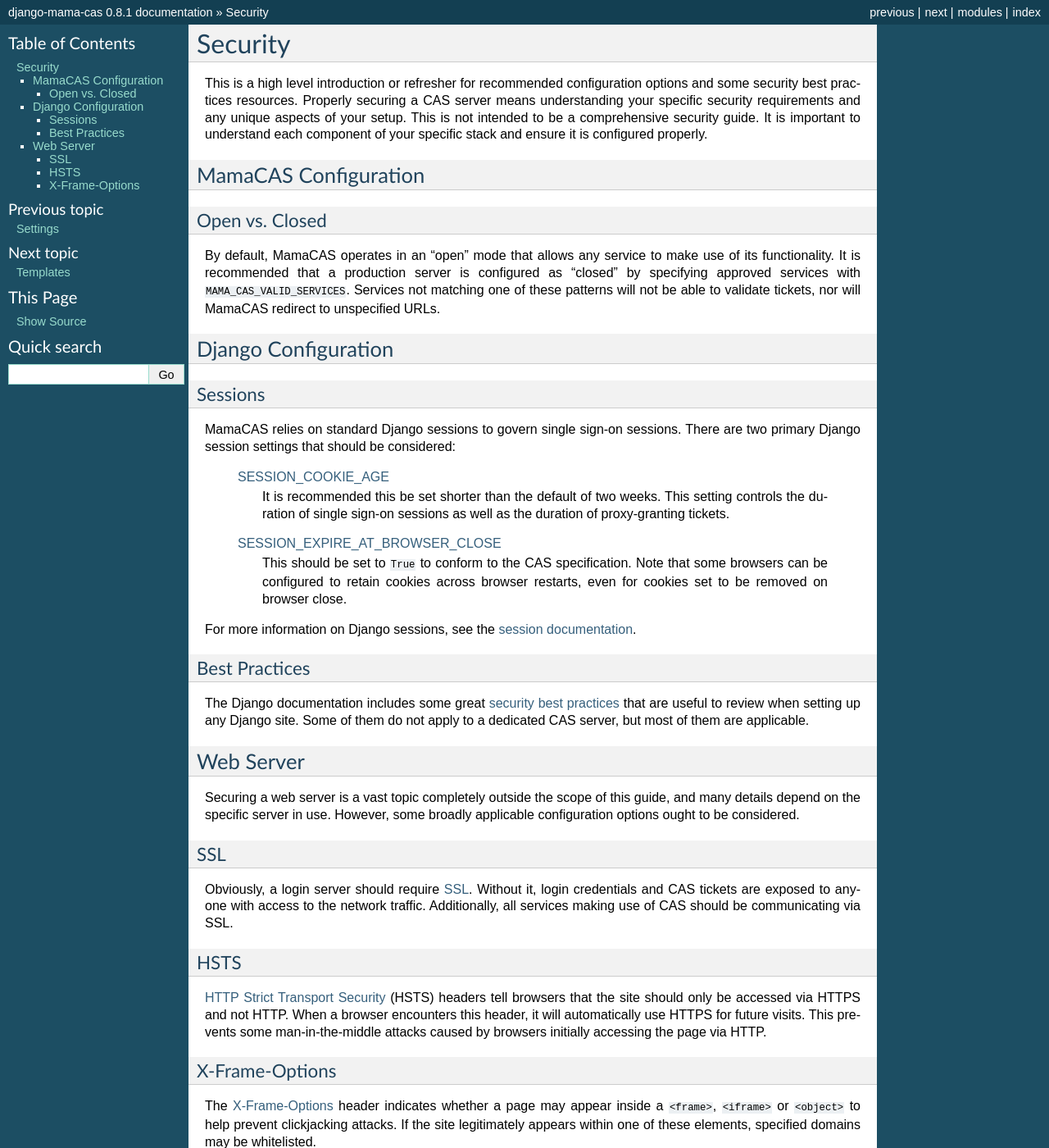
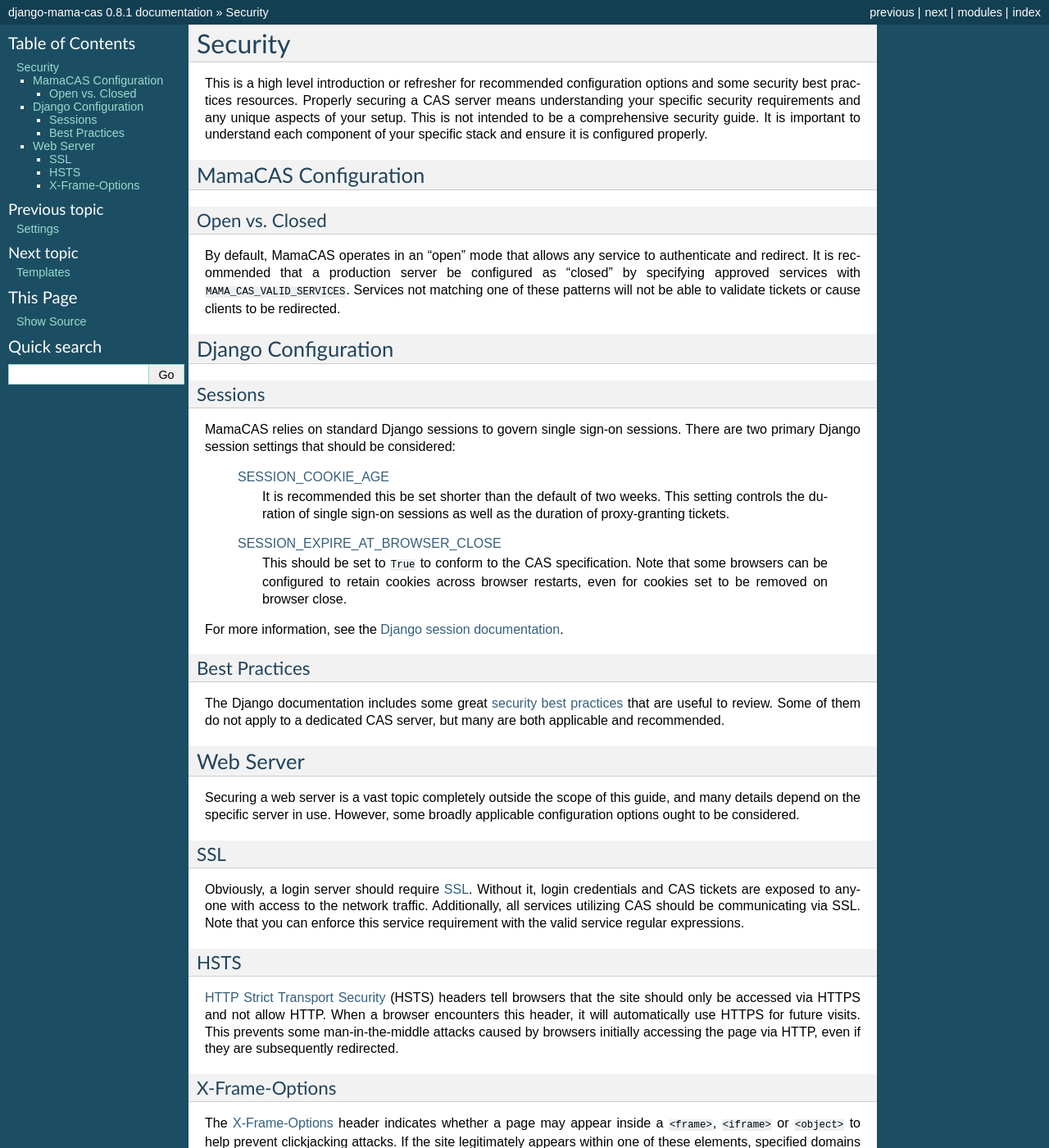
Before and after one commit to jbittel/django-mama-cas, a Sphinx documentation site: the page built from docs/security.rst, in a window 1280 px wide and 1400 px high. Shown: the whole window at 82% size. Built offline with Sphinx 7.4.7, drawn with Linux system fonts in a browser that asks for light colours.

Commit message:
Improve security documentation

```diff
--- a/docs/security.rst
+++ b/docs/security.rst
@@ -17,11 +17,10 @@
 ~~~~~~~~~~~~~~~
 
 By default, MamaCAS operates in an "open" mode that allows any service to
-make use of its functionality. It is recommended that a production server
-is configured as "closed" by specifying approved services with
+authenticate and redirect. It is recommended that a production server be
+configured as "closed" by specifying approved services with
 ``MAMA_CAS_VALID_SERVICES``. Services not matching one of these patterns
-will not be able to validate tickets, nor will MamaCAS redirect to
-unspecified URLs.
+will not be able to validate tickets or cause clients to be redirected.
 
 Django Configuration
 --------------------
@@ -42,14 +41,14 @@
       Note that some browsers can be configured to retain cookies across
       browser restarts, even for cookies set to be removed on browser close.
 
-For more information on Django sessions, see the `session documentation`_.
+For more information, see the `Django session documentation`_.
 
 Best Practices
 ~~~~~~~~~~~~~~
 
 The Django documentation includes some great `security best practices`_ that
-are useful to review when setting up any Django site. Some of them do not
-apply to a dedicated CAS server, but most of them are applicable.
+are useful to review. Some of them do not apply to a dedicated CAS server, but
+many are both applicable and recommended.
 
 Web Server
 ----------
@@ -63,16 +62,18 @@
 
 Obviously, a login server should require `SSL`_. Without it, login credentials
 and CAS tickets are exposed to anyone with access to the network traffic.
-Additionally, all services making use of CAS should be communicating via SSL.
+Additionally, all services utilizing CAS should be communicating via SSL. Note
+that you can enforce this service requirement with the valid service regular
+expressions.
 
 HSTS
 ~~~~
 
 `HTTP Strict Transport Security`_ (HSTS) headers tell browsers that the site
-should only be accessed via HTTPS and not HTTP. When a browser encounters
-this header, it will automatically use HTTPS for future visits. This prevents
-some man-in-the-middle attacks caused by browsers initially accessing the
-page via HTTP.
+should only be accessed via HTTPS and not allow HTTP. When a browser
+encounters this header, it will automatically use HTTPS for future visits.
+This prevents some man-in-the-middle attacks caused by browsers initially
+accessing the page via HTTP, even if they are subsequently redirected.
 
 X-Frame-Options
 ~~~~~~~~~~~~~~~
```
Also changed, not shown: other parts of docs/security.rst (+1 -1 lines).
